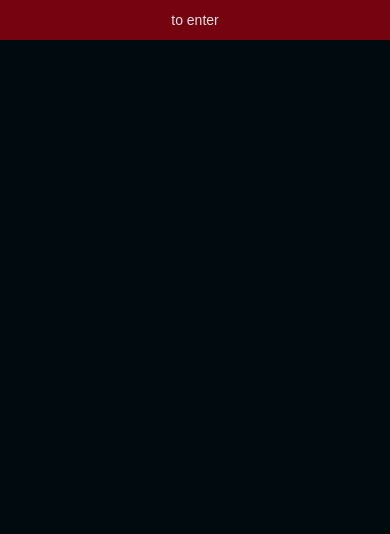
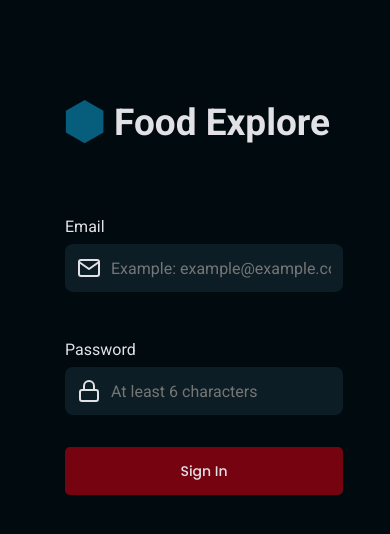
Before and after one commit to DyonathasTeles/Front-end-FoodExplore, a React (Vite) app: page / in a window 390 px wide. Shown: the top 534 px of the page. Built offline with nearby package versions, Linux system fonts and the light colour scheme.

Commit message:
Sign in page for mobile

```diff
--- a/index.html
+++ b/index.html
@@ -2,8 +2,13 @@
 <html lang="en">
   <head>
     <meta charset="UTF-8" />
+    <meta name="viewport" content="width=device-width, initial-scale=1.0" />
+    <link rel="preconnect" href="https://fonts.gstatic.com" crossorigin>
+    <link href="https://fonts.googleapis.com/css2?family=Poppins:wght@100;200;300;400;500&family=Roboto:wght@400;700&display=swap" rel="stylesheet">
+
+    <link rel="preconnect" href="https://fonts.googleapis.com">
     <link rel="shortcut icon" href="./src/assets/logo.svg" type="image/x-icon">
-    <meta name="viewport" content="width=device-width, initial-scale=1.0" />
+
     <title>Food Explore</title>
   </head>
   <body>
--- a/package.json
+++ b/package.json
@@ -12,6 +12,7 @@
   "dependencies": {
     "react": "^18.2.0",
     "react-dom": "^18.2.0",
+    "react-icons": "^4.10.1",
     "styled-components": "^6.0.5"
   },
   "devDependencies": {
--- a/src/components/Button/style.js
+++ b/src/components/Button/style.js
@@ -2,11 +2,15 @@ import styled from "styled-components"
 
 export const Container = styled.button`
   width: 100%;
-  padding: 1.2rem 13.4rem;
+  padding: 1.2rem 1rem;
 
+  font-family: "Poppins", sans-serif;
   font-size: 1.4rem;
+  font-weight: 500;
+  line-height: 2.4rem;
 
   background-color: ${({ theme }) => theme.COLORS.RED_100};
   color:  ${({ theme }) => theme.COLORS.LIGHT_300};
   border: none;
+  border-radius: 0.5rem;
 `
--- /dev/null
+++ b/src/components/Input/index.jsx
@@ -0,0 +1,12 @@
+import { Container } from "./style"
+
+export function Input({ico: Icon, id, ...rest}) {
+  return(
+    <Container>
+      <div className="content">
+      {Icon && <label htmlFor={id}> <Icon size={24} /> </label>}
+      <input id={id} {...rest} />
+      </div>
+    </Container>
+  )
+}
--- /dev/null
+++ b/src/components/Input/style.js
@@ -0,0 +1,54 @@
+import styled from "styled-components"
+
+export const Container = styled.div`
+  width: 100%;
+
+  :focus-within {
+    border: 1px solid ${({theme}) => theme.COLORS.LIGHT_300};
+  }
+
+  >.content {
+
+    background-color: ${({theme}) => theme.COLORS.DARK_900};
+    border-radius: 0.8rem;
+
+    padding: 1.2rem;
+
+    display: flex;
+    align-items: center;
+    justify-content: center;
+
+
+    >label {
+      height: 24px;
+
+      >svg {
+        margin-right: 10px;
+      }
+    }
+
+    >input {
+      width: 100%;
+
+      font-family: 'Roboto', sans-serif;
+      font-size: 1.6rem;
+      font-style: normal;
+      font-weight: 400;
+      line-height: 100%;
+
+
+      color: ${({theme}) => theme.COLORS.LIGHT_300};
+      background: transparent;
+      border: none;
+
+      outline: none;
+
+      ::placeholder {
+        color: ${({theme}) => theme.COLORS.LIGHT_500};
+        font-size: 1.6rem;
+      }
+  }
+
+
+  }
+`
--- a/src/pages/SignIn/index.jsx
+++ b/src/pages/SignIn/index.jsx
@@ -1,15 +1,41 @@
 import { Container } from "./style"
 import { Button } from "../../components/Button"
+import { Input } from "../../components/Input"
+import logo from "../../assets/logo.svg"
+import { FiMail, FiLock } from "react-icons/fi"
 
 export function SignIn() {
   return (
     <Container>
-      <header></header>
+        <div className="content">
+
+      <div className="logo">
+        <img src={logo} alt="logo " />
+        <h1>Food Explore</h1>
+      </div>
+
       <main>
-        <form action="">
-        </form>
-        <Button name="to enter" />
+        <h2 className="hide">Login</h2>
+
+        <div className=" inputs">
+
+          <div className="email">
+          <p>Email</p>
+          <Input id="1" type="password" placeholder="Example: example@example.com.br" ico={FiMail}/>
+          </div>
+
+          <div className="password">
+          <p>Password</p>
+          <Input type="text" id="password" placeholder="At least 6 characters" ico={FiLock}  />
+          </div>
+
+        </div>
+
+        <Button name="Sign In" />
+
       </main>
+
+      </div>
     </Container>
   )
 }
--- a/src/pages/SignIn/style.js
+++ b/src/pages/SignIn/style.js
@@ -3,5 +3,50 @@ import styled from "styled-components"
 export const Container = styled.div`
   width: 100%;
   height: 100vh;
+
+
+  margin: 0 auto;
+
   background-color: ${({ theme }) => theme.COLORS.DARK_400};
+
+  >.content {
+    max-width: 438px;
+    height: 100vh;
+    margin: auto;
+    padding: 10rem 4.7rem 10rem 6.5rem ;
+
+    >.logo {
+      display: flex;
+      align-items: center;
+      gap: 1rem;
+
+      h1 {
+        font-family: "Roboto", sans-serif;
+        font-size: 3.7rem;
+        }
+    }
+
+    >main {
+      margin-top: 7.3rem;
+
+      .inputs{
+        display: flex;
+        flex-direction: column;
+        gap: 4.8rem;
+
+        margin-bottom: 3.2rem;
+
+        p{
+          font-family: "Roboto", sans-serif;
+          margin-bottom: .8rem;
+        }
+      }
+
+      .hide {
+        display: none;
+      }
+    }
+
+  }
+
 `
```
Also changed, not shown: 1 other file (tests, documents, lock files or other folders).
